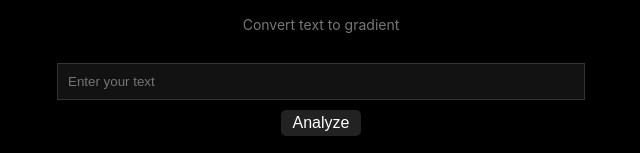
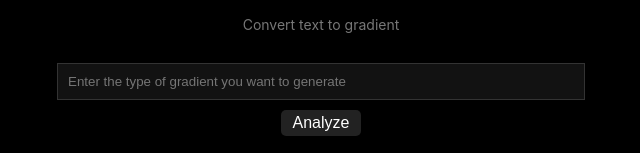
Before and after one commit to nishantrpai/tools.nishu.dev, a Next.js app: page /txt2gradient in a window 1280 px wide. Shown: the part 129-282 px from the top of the page, without its empty margins (319-959 px from the left). Built offline with nearby package versions, Linux system fonts and the light colour scheme.

Commit message:
update border radius

```diff
--- a/pages/txt2gradient.js
+++ b/pages/txt2gradient.js
@@ -39,7 +39,7 @@ export default function Home() {
           type="text"
           value={text}
           onChange={(e) => setText(e.target.value)}
-          placeholder="Enter your text"
+          placeholder="Enter the type of gradient you want to generate"
           style={{
             width: '100%',
             border: '1px solid #333',
@@ -58,6 +58,7 @@ export default function Home() {
               background: sensationalizedText,
               height: '500px',
               width: '500px',
+              borderRadius: 10,
             }}>
             </div>
             {sensationalizedText}
```
